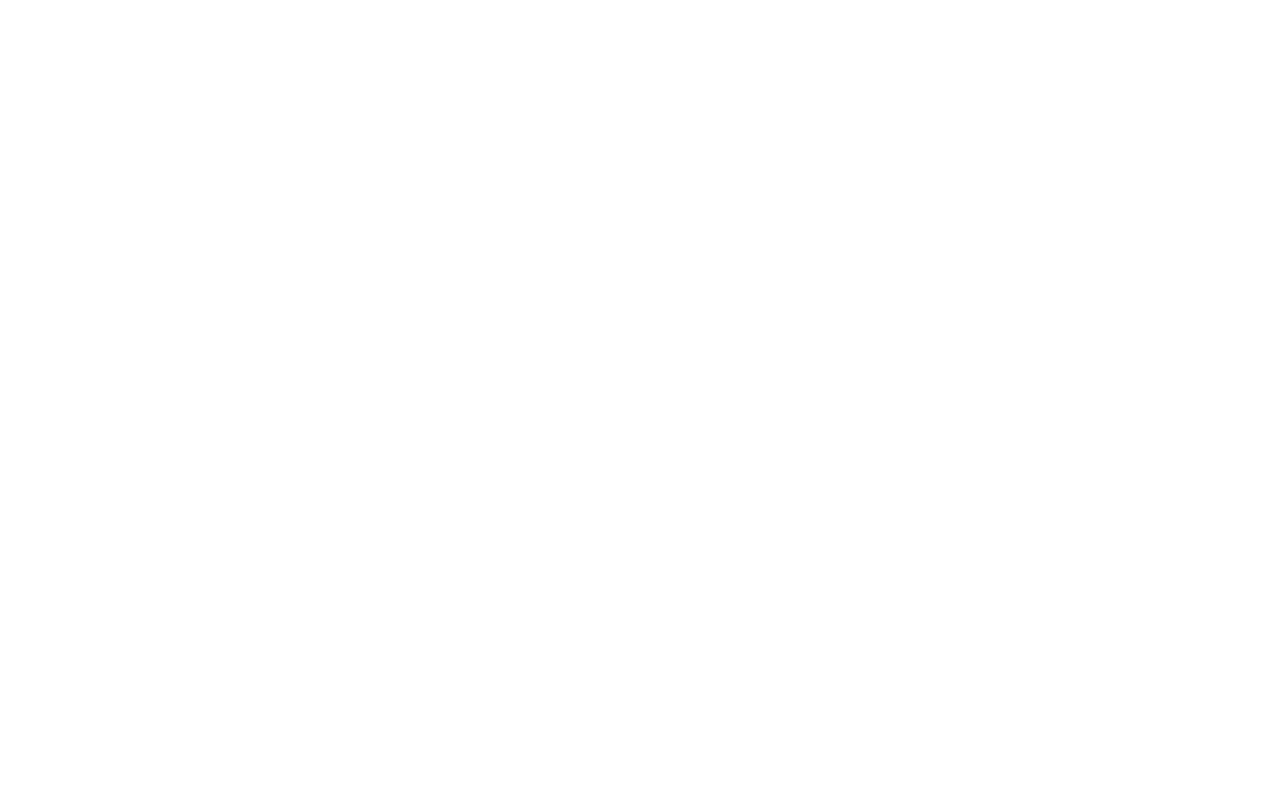
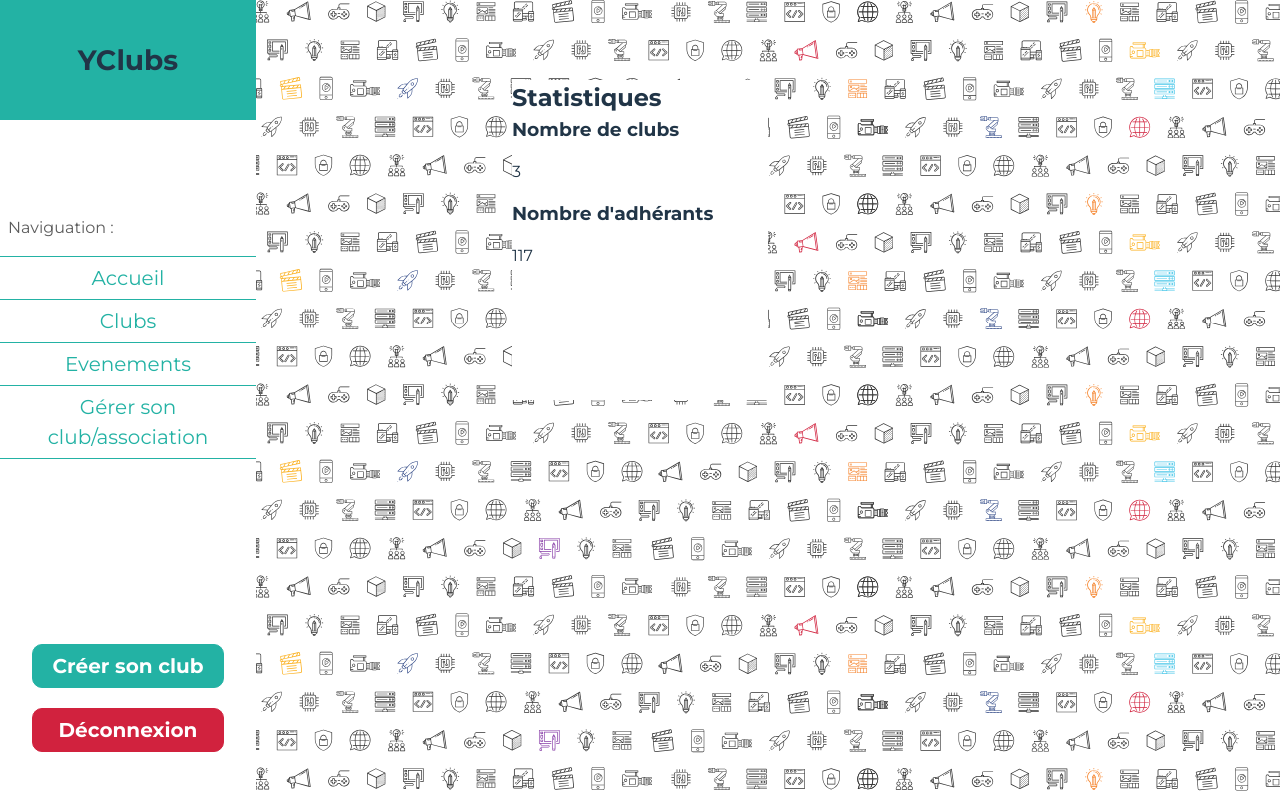
Before and after one commit to jellyph1sh/yclubs, a React (Vite) app in the folder website/: page / in a window 1280 px wide. Built offline with nearby package versions, Linux system fonts and the light colour scheme.

Commit message:
:sparkles: | Add panel side.

```diff
--- /dev/null
+++ b/website/src/components/NaviguationBar/NaviguationBar.css
@@ -0,0 +1,158 @@
+@media screen and (min-width:600px) {
+    .nav-title {
+      font-size: 28px;
+    }
+
+    .nav-redirect-label {
+        font-size: 16px;
+    }
+
+    .nav-redirect-buttons a {
+        font-size: 20px;
+    }
+
+    .nav-redirect-buttons a {
+        font-size: 20px;
+    }
+
+    .b-createClub {
+        font-size: 20px;
+    }
+
+    .b-disconnect {
+        font-size: 20px;
+    }
+}
+
+@media screen and (max-width:600px) {
+    .nav-title {
+        font-size: 16px;
+    }
+
+    .nav-redirect-label {
+        font-size: 4px;
+    }
+
+    .nav-redirect-buttons a {
+        font-size: 8px;
+    }
+
+    .nav-redirect-buttons a {
+        font-size: 8px;
+    }
+
+    .b-createClub {
+        font-size: 6px;
+    }
+
+    .b-disconnect {
+        font-size: 6px;
+    }
+}
+
+.navbar {
+    position: fixed;
+    top: 0;
+    left: 0;
+    width: 20vw;
+    height: 100vh;
+    background-color: white;
+}
+
+.nav-header {
+    width: 20vw;
+    height: 15vh;
+    display: table-cell;
+    vertical-align: middle;
+    background-color: #23B2A4;
+}
+
+.nav-title {
+    text-align: center;
+    vertical-align: middle;
+    font-weight: bold;
+}
+
+.nav-body {
+    height: calc(100vh - 15vh);
+    display: flex;
+    flex-direction: column;
+    justify-content: space-between;
+}
+
+.nav-redirect {
+    display: flex;
+    flex-direction: column;
+    margin-top: 5em;
+}
+
+.nav-redirect-label {
+    margin-left: 0.5em;
+    color: #5C5C5C;
+}
+
+.nav-redirect-buttons {
+    display: flex;
+    flex-direction: column;
+}
+
+.nav-redirect-buttons a {
+    padding: 0.3em 0;
+    text-align: center;
+    text-decoration: none;
+    color: #23B2A4;
+    border-bottom: 1px solid #23B2A4;
+}
+
+.nav-redirect-buttons a:first-child {
+    border-top: 1px solid #23B2A4;
+}
+
+.nav-redirect-buttons a:hover {
+    background-color: #23B2A4;
+    color: white;
+}
+
+.nav-bottom-buttons {
+    display: flex;
+    flex-direction: column;
+    align-items: center;
+    margin-bottom: 3em;
+}
+
+.nav-bottom-buttons button {
+    width: calc(100% - 25%);
+}
+
+.b-createClub {
+    padding: 0.45em;
+    border: 1px solid #23B2A4;
+    border-radius: 10px;
+    background-color: #23B2A4;
+    color: white;
+    font-weight: bold;
+}
+
+.b-createClub:hover {
+    color: #23B2A4;
+    background-color: white;
+    border: 1px solid #23B2A4;
+    border-radius: 10px;
+}
+
+.b-disconnect {
+    margin-top: 1em;
+    padding: 0.45em;
+    color: white;
+    background-color: #D1223E;
+    border: 1px solid #D1223E;
+    border-radius: 10px;
+    font-weight: bold;
+}
+
+.b-disconnect:hover {
+    color: #D1223E;
+    background-color: white;
+    border: 1px solid #D1223E;
+    border-radius: 10px;
+}
--- /dev/null
+++ b/website/src/components/NaviguationBar/NaviguationBar.jsx
@@ -0,0 +1,28 @@
+import "./NaviguationBar.css"
+
+const NaviguationBar = () => {
+    return (
+        <div className="navbar">
+            <div className="nav-header">
+                <h1 className="nav-title">YClubs</h1>
+            </div>
+            <div className="nav-body">
+                <div className="nav-redirect">
+                    <p className="nav-redirect-label">Naviguation :</p>
+                    <div className="nav-redirect-buttons">
+                        <a href="/">Accueil</a>
+                        <a href="/">Clubs</a>
+                        <a href="/">Evenements</a>
+                        <a href="/">Gérer son club/association</a>
+                    </div>
+                </div>
+                <div className="nav-bottom-buttons">
+                    <button className="b-createClub">Créer son club</button>
+                    <button className="b-disconnect">Déconnexion</button>
+                </div>
+            </div>
+        </div>
+    );
+};
+
+export default NaviguationBar;
--- /dev/null
+++ b/website/src/components/StatisticsBox/StatisticsBox.css
@@ -0,0 +1,8 @@
+.stats-box {
+    position: absolute;
+    top: 10vh;
+    left: 40vw;
+    width: 20vw;
+    height: 40vh;
+    background-color: white;
+}
--- /dev/null
+++ b/website/src/components/StatisticsBox/StatisticsBox.jsx
@@ -0,0 +1,21 @@
+import "./StatisticsBox.css"
+
+const StatisticsBox = () => {
+    return (
+        <div className="stats-box">
+            <h2>Statistiques</h2>
+            <div className="stats-content">
+                <div className="stats-club">
+                    <h3>Nombre de clubs</h3>
+                    <p>3</p>
+                </div>
+                <div className="stats-members">
+                    <h3>Nombre d'adhérants</h3>
+                    <p>117</p>
+                </div>
+            </div>
+        </div>
+    );
+}
+
+export default StatisticsBox
--- a/website/src/pages/Home/Home.jsx
+++ b/website/src/pages/Home/Home.jsx
@@ -1,10 +1,14 @@
-import './Home.css'
+import NaviguationBar from "../../components/NaviguationBar/NaviguationBar";
+import StatisticsBox from "../../components/StatisticsBox/StatisticsBox";
+import "./Home.css";
 
 function Home() {
   return (
     <>
+      <NaviguationBar/>
+      <StatisticsBox/>
     </>
   )
-}
+};
 
-export default Home
+export default Home;
--- a/website/src/styles/global.css
+++ b/website/src/styles/global.css
@@ -12,37 +12,28 @@
   font-family: Monserrat, system-ui, Avenir, Helvetica, Arial, sans-serif;
   line-height: 1.5;
   font-weight: 400;
-
   color-scheme: light dark;
   color: rgba(255, 255, 255, 0.87);
-  background-color: #242424;
-
+  background-color: rgba(255, 255, 255, 0.5);
+  background-image: url("../assets/images/fresque_rvb_couleur_repeat.svg");
   font-synthesis: none;
   text-rendering: optimizeLegibility;
   -webkit-font-smoothing: antialiased;
   -moz-osx-font-smoothing: grayscale;
 }
 
-a {
-  font-weight: 500;
-  color: #646cff;
-  text-decoration: inherit;
-}
-a:hover {
-  color: #535bf2;
-}
-
 body {
   margin: 0;
+  padding: 0;
   display: flex;
   place-items: center;
   min-width: 320px;
   min-height: 100vh;
 }
 
-h1 {
-  font-size: 3.2em;
-  line-height: 1.1;
+h1, h2, h3, h4 {
+  margin: 0;
+  padding: 0;
 }
 
 button {
```
